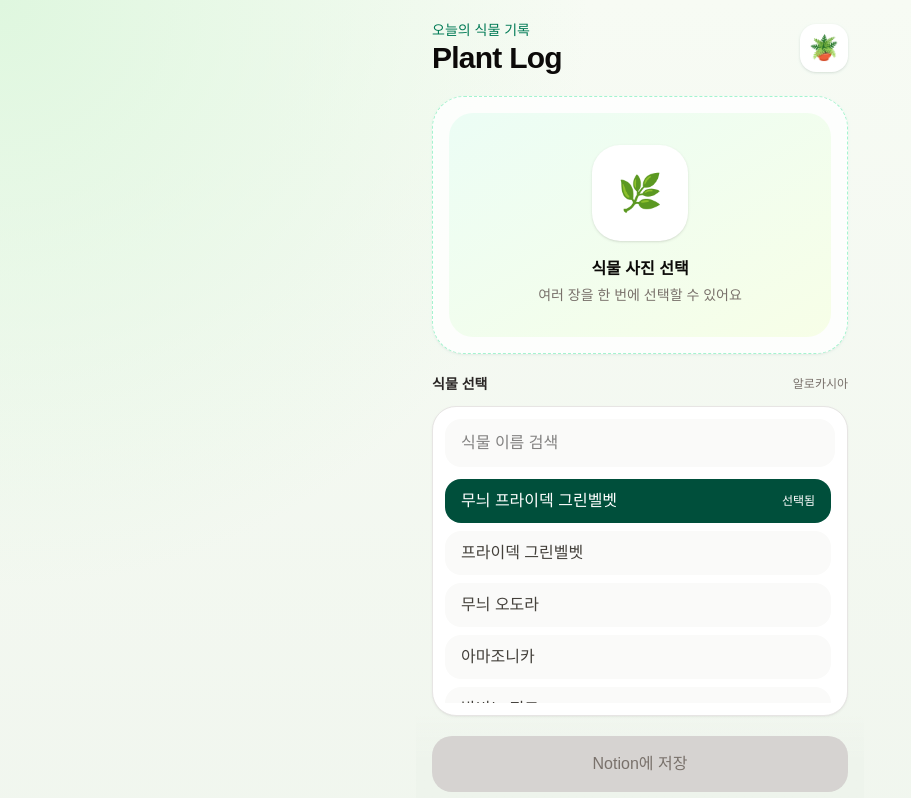
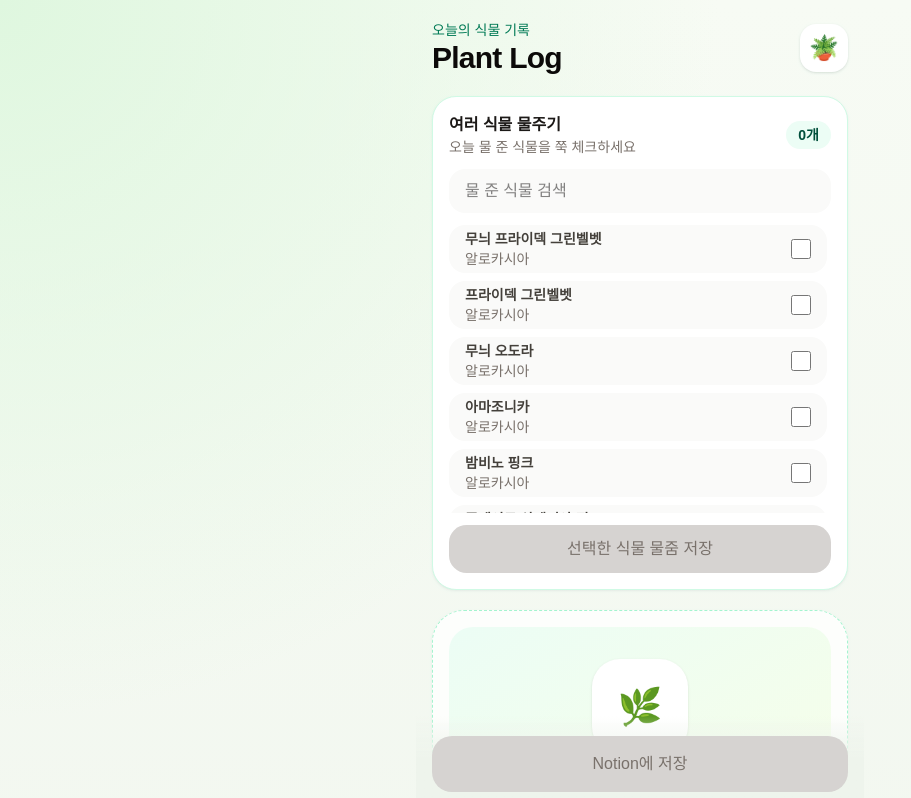
Before and after one commit to wo0h881-dev/plant-log, a Next.js app: page / in a window 1280 px wide. Shown: the top 798 px of the page, without its empty margins (0-911 px from the left). Built offline with nearby package versions, Linux system fonts and the light colour scheme.

Commit message:
Add batch watering checklist

```diff
--- /dev/null
+++ b/app/api/watering-logs/route.ts
@@ -0,0 +1,62 @@
+import { NextResponse } from "next/server";
+import { createWateringLogPage, resolveDataSourceId } from "@/lib/notion";
+
+type WateringPlant = {
+  id: string;
+  name: string;
+};
+
+export const runtime = "nodejs";
+
+export async function POST(request: Request) {
+  const token = process.env.NOTION_TOKEN;
+  const wateringDatabaseId = process.env.NOTION_WATERING_DATABASE_ID;
+  const configuredWateringDataSourceId = process.env.NOTION_WATERING_DATA_SOURCE_ID;
+
+  if (!token || !wateringDatabaseId) {
+    return NextResponse.json(
+      { message: "NOTION_TOKEN과 NOTION_WATERING_DATABASE_ID를 설정하세요." },
+      { status: 500 },
+    );
+  }
+
+  try {
+    const payload = (await request.json()) as {
+      plants?: WateringPlant[];
+      wateredAt?: string;
+      note?: string;
+    };
+    const plants = payload.plants?.filter((plant) => plant.id && plant.name) ?? [];
+    const wateredAt = payload.wateredAt || new Date().toISOString();
+    const note = payload.note?.trim() ?? "";
+
+    if (!plants.length) {
+      return NextResponse.json({ message: "물 준 식물을 선택하세요." }, { status: 400 });
+    }
+
+    const parentId =
+      configuredWateringDataSourceId || (await resolveDataSourceId(token, wateringDatabaseId));
+    const pages = [];
+
+    for (const plant of plants) {
+      pages.push(
+        await createWateringLogPage({
+          token,
+          parentId,
+          plantId: plant.id,
+          wateredAt,
+          note,
+        }),
+      );
+    }
+
+    return NextResponse.json({
+      count: pages.length,
+      pageIds: pages.map((page) => page.id),
+      wateredAt,
+    });
+  } catch (error) {
+    const message = error instanceof Error ? error.message : "물주기 기록 저장에 실패했습니다.";
+    return NextResponse.json({ message }, { status: 500 });
+  }
+}
--- /dev/null
+++ b/components/BatchWatering.tsx
@@ -0,0 +1,136 @@
+"use client";
+
+import { useMemo, useState } from "react";
+import type { Plant, SaveState } from "@/types/plant";
+
+type BatchWateringProps = {
+  plants: Plant[];
+};
+
+function formatPlantName(plant: Plant) {
+  return `${plant.category} - ${plant.name}`;
+}
+
+export function BatchWatering({ plants }: BatchWateringProps) {
+  const [selectedIds, setSelectedIds] = useState<string[]>([]);
+  const [query, setQuery] = useState("");
+  const [saveState, setSaveState] = useState<SaveState>("idle");
+  const [message, setMessage] = useState("");
+
+  const selectedIdSet = useMemo(() => new Set(selectedIds), [selectedIds]);
+  const filteredPlants = plants.filter((plant) =>
+    formatPlantName(plant).toLowerCase().includes(query.trim().toLowerCase()),
+  );
+
+  function togglePlant(plantId: string) {
+    setSelectedIds((current) =>
+      current.includes(plantId) ? current.filter((id) => id !== plantId) : [...current, plantId],
+    );
+  }
+
+  async function saveWateringLogs() {
+    const selectedPlants = plants.filter((plant) => selectedIdSet.has(plant.id));
+
+    if (!selectedPlants.length) {
+      setSaveState("error");
+      setMessage("물 준 식물을 선택하세요.");
+      return;
+    }
+
+    setSaveState("saving");
+    setMessage("");
+
+    try {
+      const response = await fetch("/api/watering-logs", {
+        method: "POST",
+        headers: { "Content-Type": "application/json" },
+        body: JSON.stringify({
+          wateredAt: new Date().toISOString(),
+          plants: selectedPlants.map((plant) => ({
+            id: plant.id,
+            name: plant.name,
+          })),
+        }),
+      });
+      const payload = await response.json();
+
+      if (!response.ok) {
+        throw new Error(payload.message ?? "물주기 기록 저장에 실패했습니다.");
+      }
+
+      setSelectedIds([]);
+      setSaveState("success");
+      setMessage(`${selectedPlants.length}개 식물의 물주기를 저장했습니다.`);
+    } catch (error) {
+      setSaveState("error");
+      setMessage(error instanceof Error ? error.message : "물주기 기록 저장에 실패했습니다.");
+    }
+  }
+
+  return (
+    <section className="rounded-[1.5rem] border border-emerald-100 bg-white p-4 shadow-sm shadow-emerald-950/5">
+      <div className="mb-3 flex items-center justify-between gap-3">
+        <div>
+          <h2 className="text-base font-bold text-stone-900">여러 식물 물주기</h2>
+          <p className="text-sm text-stone-500">오늘 물 준 식물을 쭉 체크하세요</p>
+        </div>
+        <span className="rounded-full bg-emerald-50 px-3 py-1 text-sm font-semibold text-emerald-900">
+          {selectedIds.length}개
+        </span>
+      </div>
+
+      <input
+        type="search"
+        value={query}
+        onChange={(event) => setQuery(event.target.value)}
+        placeholder="물 준 식물 검색"
+        className="mb-3 h-11 w-full rounded-2xl bg-stone-50 px-4 text-base outline-none ring-1 ring-transparent transition focus:ring-emerald-500"
+      />
+
+      <div className="max-h-72 space-y-2 overflow-y-auto pr-1">
+        {filteredPlants.map((plant) => {
+          const isSelected = selectedIdSet.has(plant.id);
+
+          return (
+            <label
+              key={plant.id}
+              className={`flex min-h-12 items-center justify-between gap-3 rounded-2xl px-4 text-sm transition ${
+                isSelected ? "bg-emerald-900 text-white" : "bg-stone-50 text-stone-700"
+              }`}
+            >
+              <span>
+                <span className="block font-semibold">{plant.name}</span>
+                <span className={isSelected ? "text-white/75" : "text-stone-500"}>{plant.category}</span>
+              </span>
+              <input
+                type="checkbox"
+                checked={isSelected}
+                onChange={() => togglePlant(plant.id)}
+                className="h-5 w-5 accent-emerald-900"
+              />
+            </label>
+          );
+        })}
+      </div>
+
+      {message ? (
+        <p
+          className={`mt-3 rounded-2xl px-4 py-3 text-sm font-medium ${
+            saveState === "error" ? "bg-red-50 text-red-700" : "bg-emerald-50 text-emerald-800"
+          }`}
+        >
+          {message}
+        </p>
+      ) : null}
+
+      <button
+        type="button"
+        onClick={saveWateringLogs}
+        disabled={!selectedIds.length || saveState === "saving"}
+        className="mt-3 min-h-12 w-full rounded-[1.1rem] bg-emerald-800 px-5 text-base font-bold text-white shadow-md shadow-emerald-950/15 transition active:scale-[0.99] disabled:cursor-not-allowed disabled:bg-stone-300 disabled:text-stone-500 disabled:shadow-none"
+      >
+        {saveState === "saving" ? "물주기 저장 중..." : "선택한 식물 물줌 저장"}
+      </button>
+    </section>
+  );
+}
--- a/components/PlantLogForm.tsx
+++ b/components/PlantLogForm.tsx
@@ -1,6 +1,7 @@
 "use client";
 
 import { FormEvent, useEffect, useMemo, useState } from "react";
+import { BatchWatering } from "@/components/BatchWatering";
 import { PlantPhotoUploader } from "@/components/PlantPhotoUploader";
 import { PlantSelect } from "@/components/PlantSelect";
 import { fallbackPlants } from "@/lib/plants";
@@ -137,6 +138,8 @@ export function PlantLogForm() {
         </header>
 
         <div className="flex flex-1 flex-col gap-5">
+          <BatchWatering plants={plants} />
+
           <PlantPhotoUploader files={photos} onChange={setPhotos} />
 
           <PlantSelect
```
Also changed, not shown: app/api/plant-logs/route.ts (indentation only).
